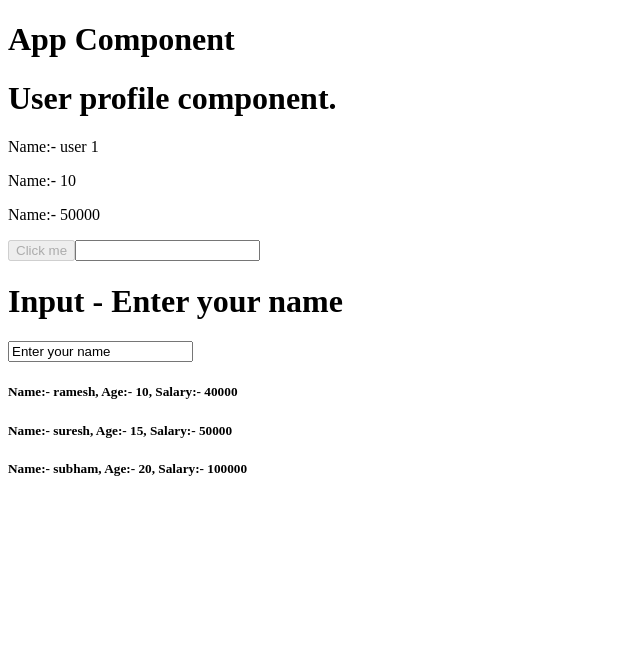
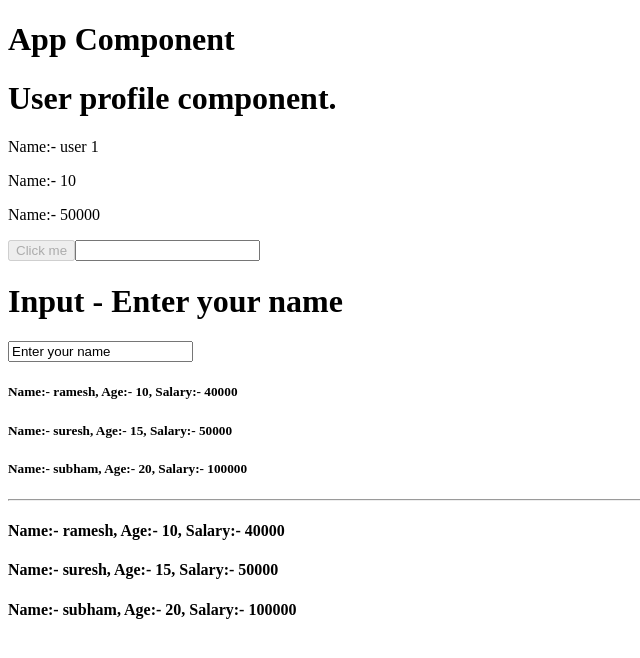
Before and after one commit to Kali-Venum/angular-crud, an Angular app: page / in a window 1280 px wide. Shown: the top 658 px of the page, without its empty margins (0-640 px from the left). Built offline with nearby package versions, Linux system fonts and the light colour scheme.

Commit message:
working on forms module.

```diff
--- a/src/app/components/user-profile/user-profile.component.html
+++ b/src/app/components/user-profile/user-profile.component.html
@@ -19,3 +19,11 @@
   </h5>
   }
 </div>
+
+<hr />
+
+<div *ngFor="let user of users">
+  <h4>
+    Name:- {{ user.name }}, Age:- {{ user.age }}, Salary:- {{ user.salary }}
+  </h4>
+</div>
--- a/src/app/components/user-profile/user-profile.component.ts
+++ b/src/app/components/user-profile/user-profile.component.ts
@@ -1,10 +1,11 @@
+import { CommonModule } from '@angular/common';
 import { Component } from '@angular/core';
 import { FormsModule } from '@angular/forms';
 
 @Component({
   selector: 'app-user-profile',
   standalone: true,
-  imports: [FormsModule],
+  imports: [FormsModule, CommonModule],
   templateUrl: './user-profile.component.html',
   styleUrl: './user-profile.component.css',
 })
```
